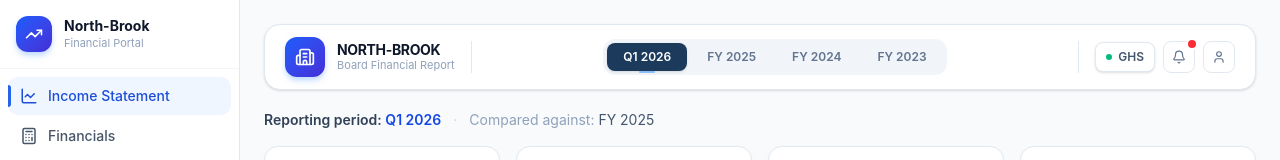
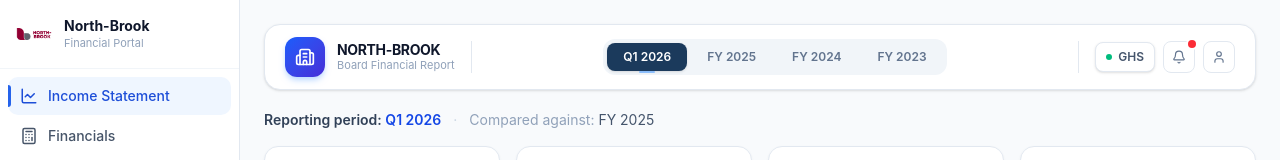
Before and after one commit to MacwestCypressNorthbrook/macwest-report, a Next.js app: page / in a window 1280 px wide. Shown: the top 160 px of the page. Built offline with nearby package versions, Linux system fonts and the light colour scheme.

Commit message:
Update platform logo to official Northbrook logo

```diff
--- a/components/dashboard/DashboardSidebar.tsx
+++ b/components/dashboard/DashboardSidebar.tsx
@@ -1,9 +1,10 @@
 "use client";
 
 import { useState, type ComponentType } from "react";
+import Image from "next/image";
 import {
   BarChart3, Building2, Calculator, Coins, LineChart,
-  PieChart, Wallet, ChevronLeft, ChevronRight, TrendingUp,
+  PieChart, Wallet, ChevronLeft, ChevronRight,
 } from "lucide-react";
 import { cn } from "@/lib/utils";
 import { DashboardModel } from "@/types/dashboard";
@@ -64,8 +65,15 @@ export function DashboardSidebar({ activeTab, onChange, model }: {
     )}>
       {/* Logo */}
       <div className={cn("flex items-center gap-3 border-b border-slate-100 p-4", !open && "justify-center p-3")}>
-        <div className="flex h-9 w-9 shrink-0 items-center justify-center rounded-xl bg-gradient-to-br from-blue-600 to-indigo-700 shadow-md shadow-blue-200">
-          <TrendingUp className="h-4.5 w-4.5 text-white" />
+        <div className="relative h-9 w-9 shrink-0 flex items-center justify-center">
+          <Image
+            src="/logo-nb.png"
+            alt="Northbrook Logo"
+            width={36}
+            height={36}
+            className="object-contain"
+            priority
+          />
         </div>
         {open && (
           <div>
```
Also changed, not shown: public/logo-nb.png (added).
